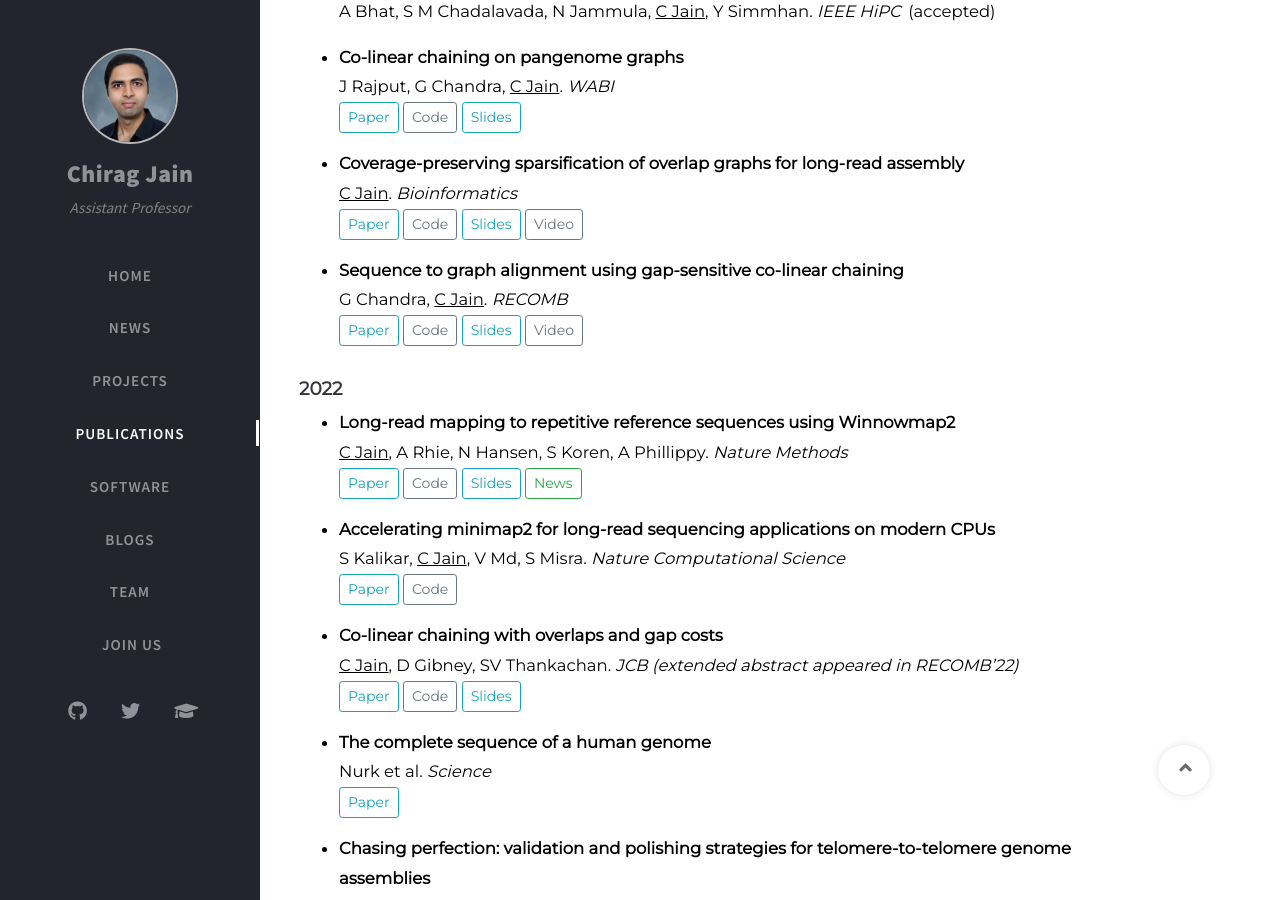
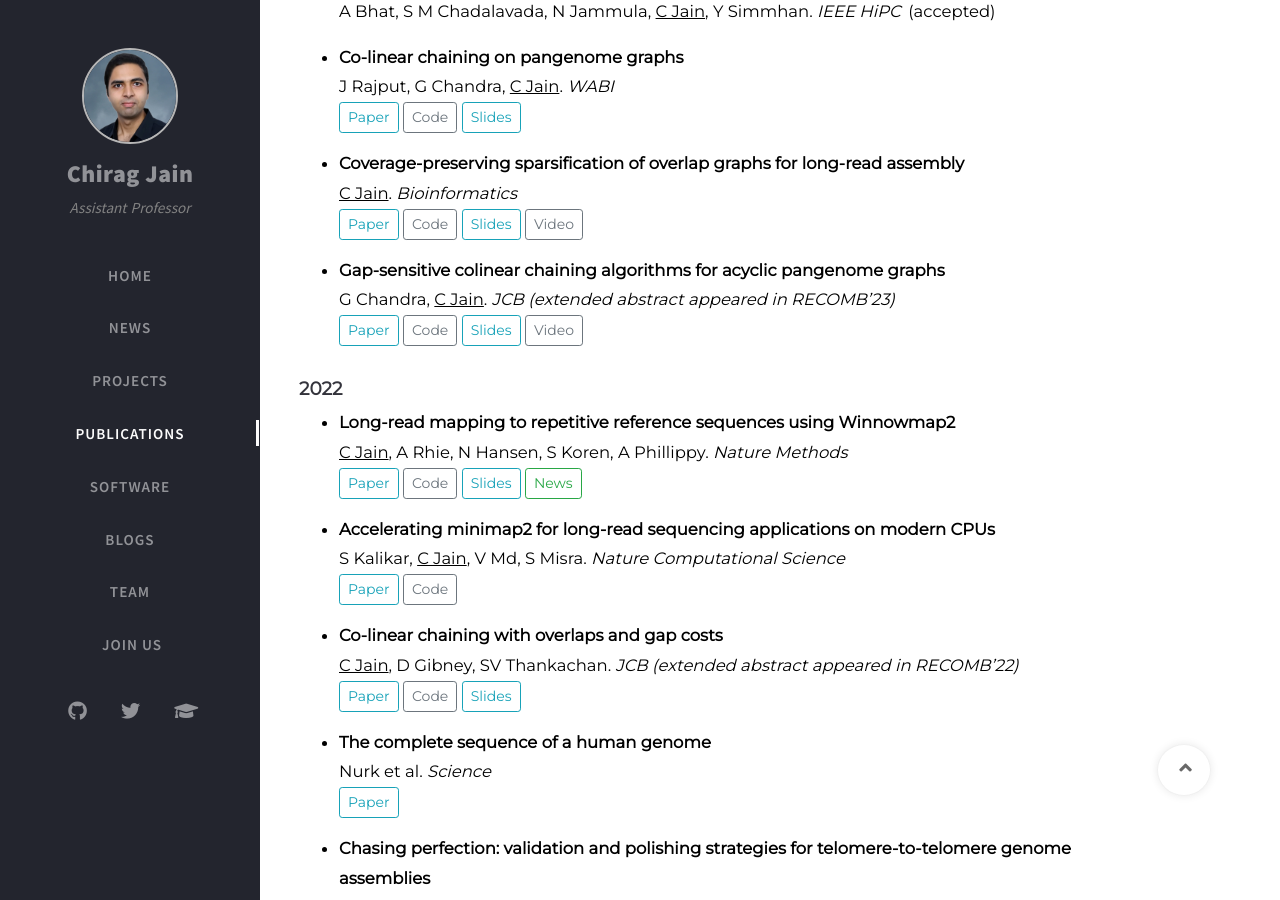
Before and after one commit to at-cg/at-cg.github.io, a Jekyll site: the page built from tabs/publications.md, in a window 1280 px wide and 900 px high, scrolled down 466 px. Built offline with Jekyll 4.4.1, drawn with Linux system fonts in a browser that asks for light colours; nearby versions of some CDN libraries; comment, search, counter and statistics services are not loaded.

Commit message:
Update publications.md

```diff
--- a/tabs/publications.md
+++ b/tabs/publications.md
@@ -75,11 +75,11 @@ J Rajput, G Chandra, <u>C Jain</u>. _WABI_
 <a href="https://youtu.be/wolP6MzsGfo" style="all: unset; color: inherit">Video</a>
 </button>
 
-* **Sequence to graph alignment using gap-sensitive co-linear chaining** <br>
-G Chandra, <u>C Jain</u>. _RECOMB_
+* **Gap-sensitive colinear chaining algorithms for acyclic pangenome graphs** <br>
+G Chandra, <u>C Jain</u>. _JCB (extended abstract appeared in RECOMB'23)_
 <br>
 <button type="button" class="btn btn-outline-info btn-sm">
-<a href="https://drive.google.com/file/d/16j5OTcscJMEd1_8fldd8GOrq6SWhpUVT/view?usp=sharing" style="all: unset; color: inherit">Paper</a>
+<a href="https://drive.google.com/file/d/1j6mrQTVSi8Td_yvzwIFgBLFHOT_GQwfi/view?usp=share_link" style="all: unset; color: inherit">Paper</a>
 </button>
 <button type="button" class="btn btn-outline-secondary btn-sm">
 <a href="https://github.com/at-cg/minichain" style="all: unset; color: inherit">Code</a>
```
